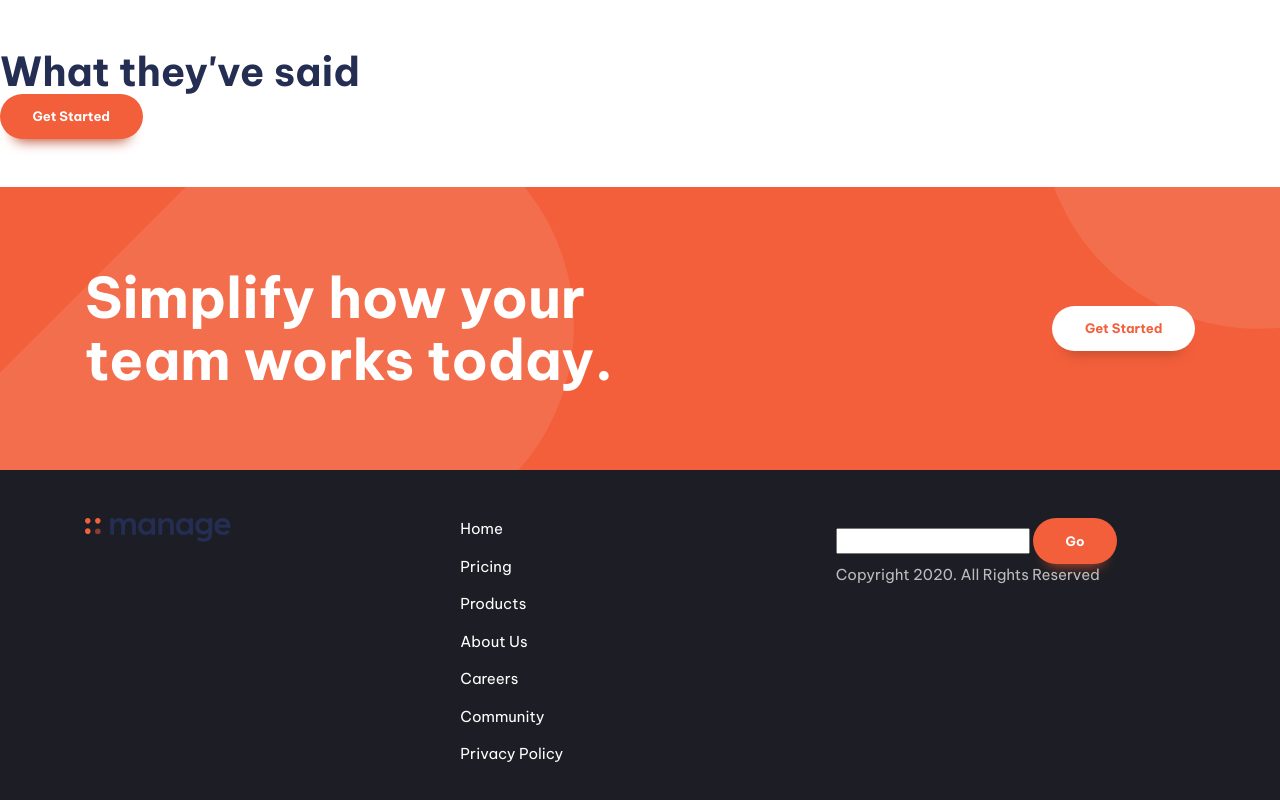
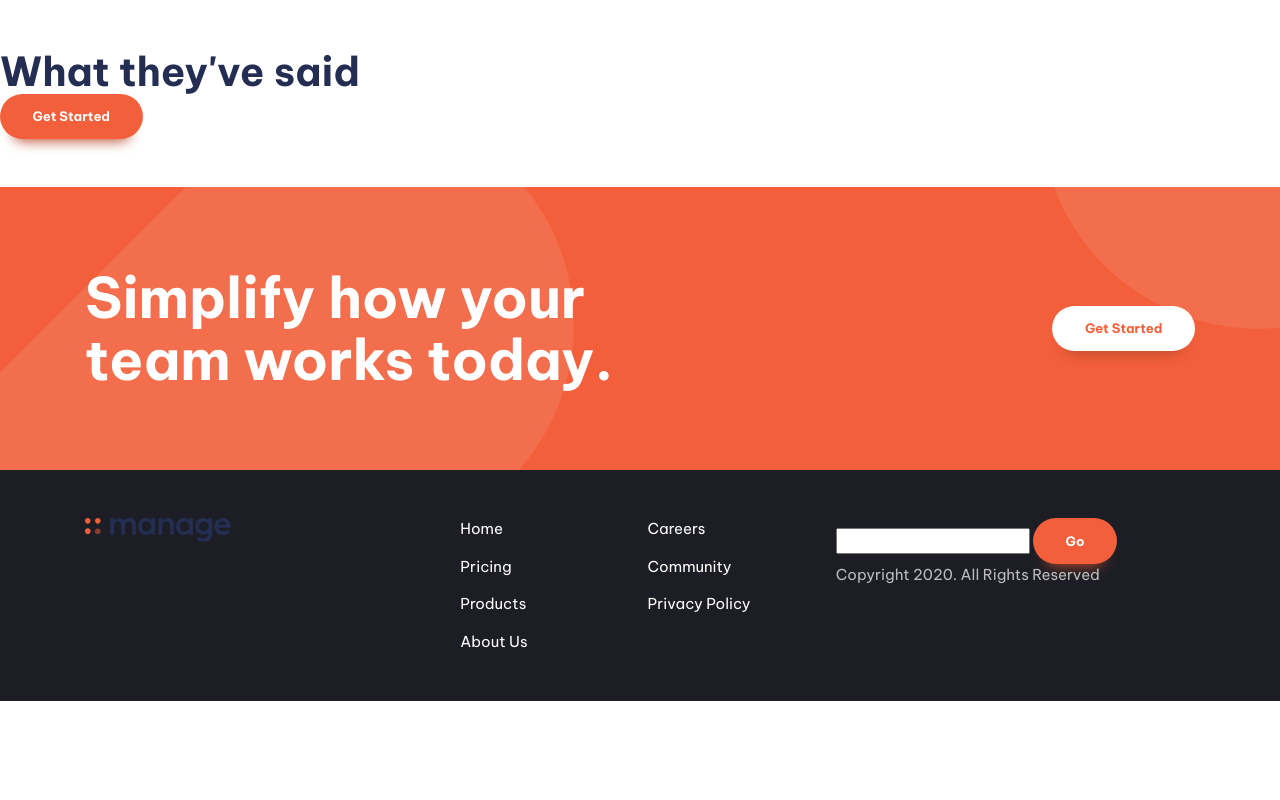
Before and after one commit to DeenoDev/Manage-Landing-Page-Master, a plain HTML site: page manage-landing-page-master/index.html in a window 1280 px wide. Shown: the part 1384-2184 px from the top of the page. After the commit the page ends 2085 px from the top, so only its background shows below. Drawn offline with Linux system fonts and the light colour scheme.

Commit message:
used columns css property on footer nav to create to columns.

```diff
--- a/manage-landing-page-master/style.css
+++ b/manage-landing-page-master/style.css
@@ -281,6 +281,11 @@ p[data-width="wide"]{
 
 /* Footer Navigation */
 
+.footer-nav{
+  columns: 2;
+
+}
+
 .footer-nav a{
   color: var(--clr-neutral);
   text-decoration: none;
```
